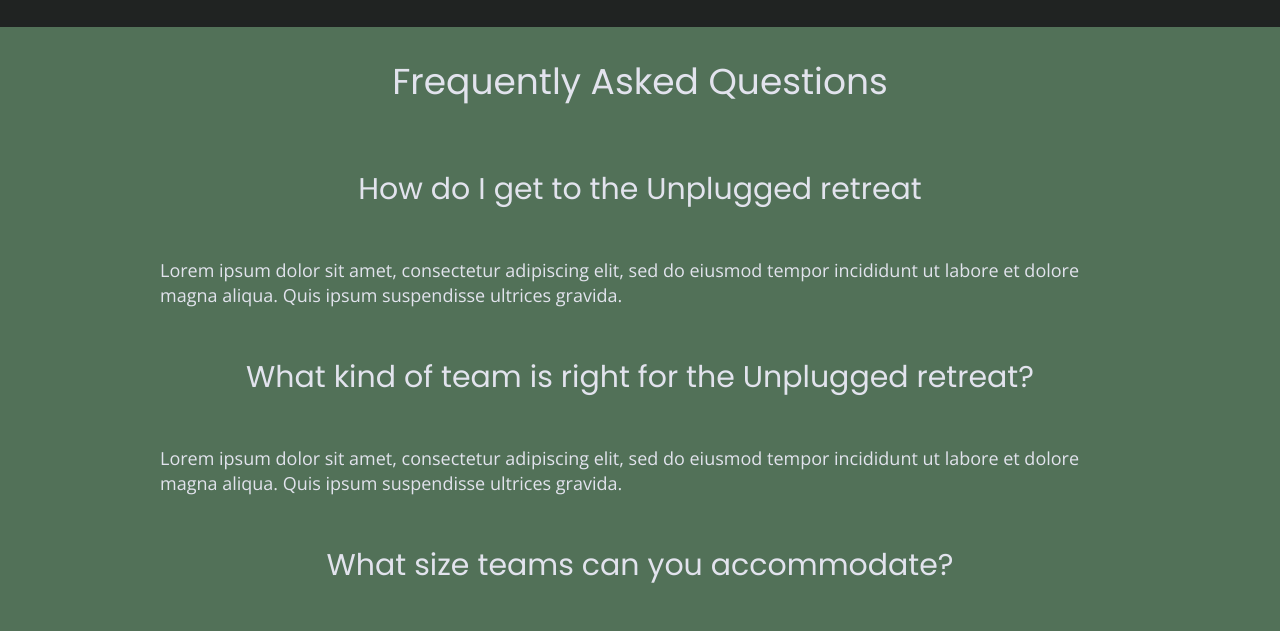
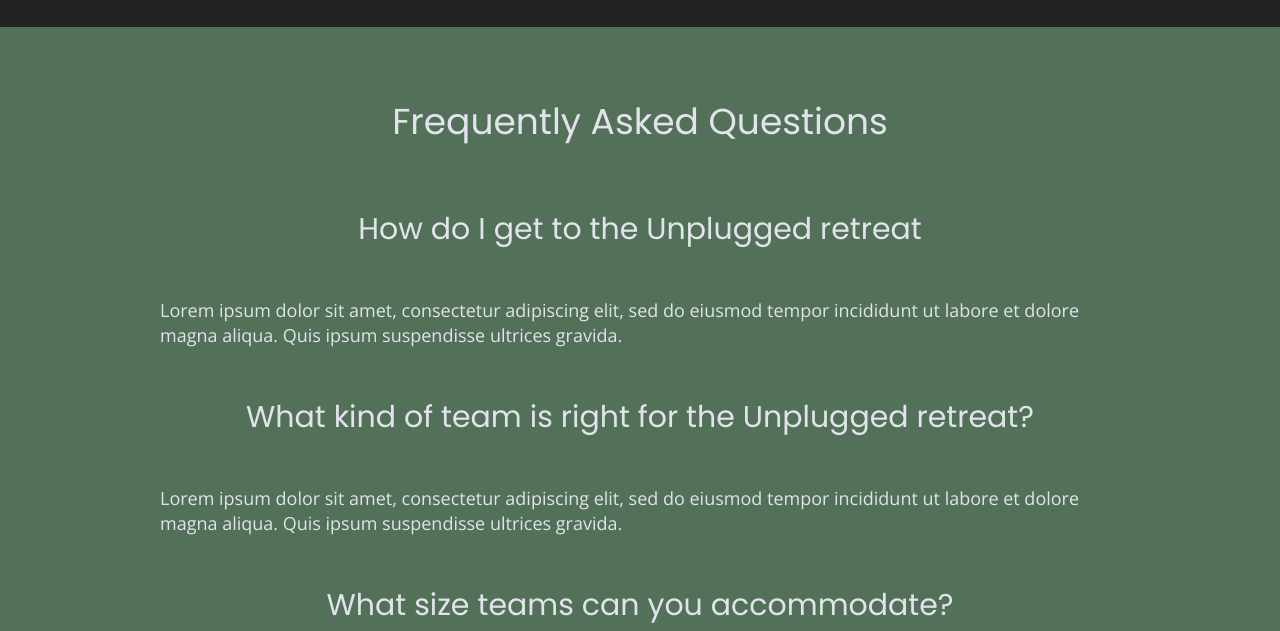
Before and after one commit to andreahm96/unplugged-retreat, a website: page faq/index-faq.html in a window 1280 px wide. Shown: the part 123-754 px from the top of the page. Drawn offline with nearby package versions, Linux system fonts and the light colour scheme.

Commit message:
added padding

```diff
--- a/css/main.css
+++ b/css/main.css
@@ -401,6 +401,7 @@ input[type=button] {
   align-items: center;
   flex-flow: row wrap;
   background-color: #527158;
+  padding:40px 10px;
 }
 .faq-content{
   display: flex;
```
Also changed, not shown: faq/index-faq.html (+1 -1 lines).
